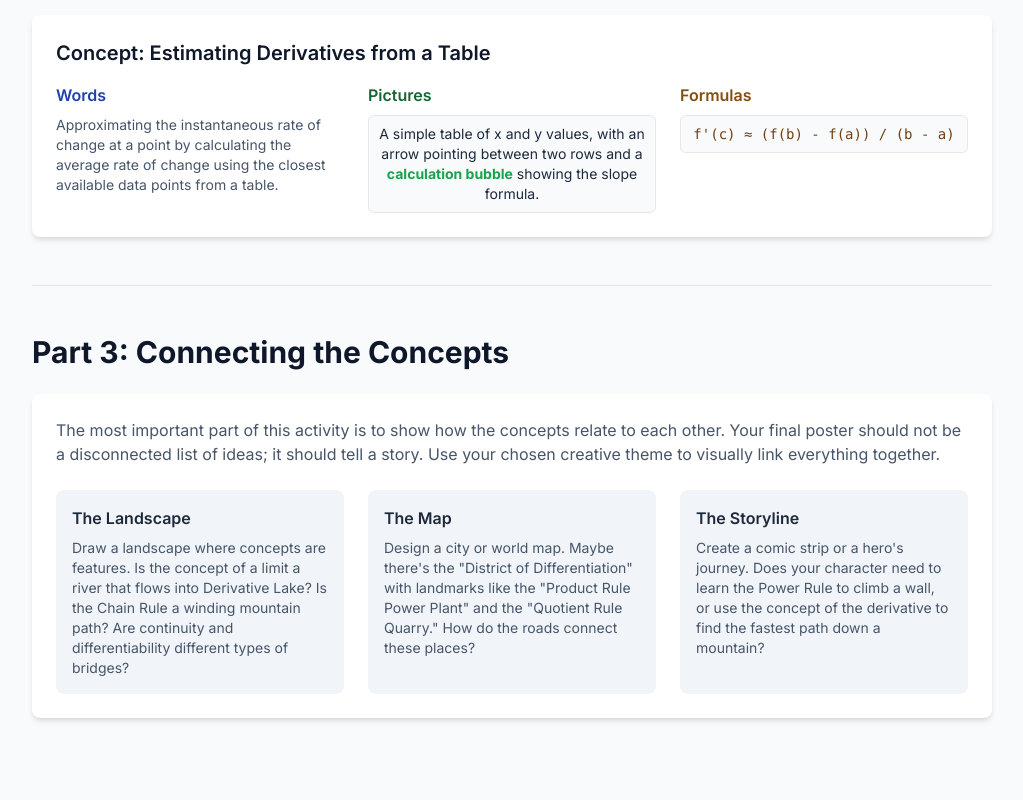
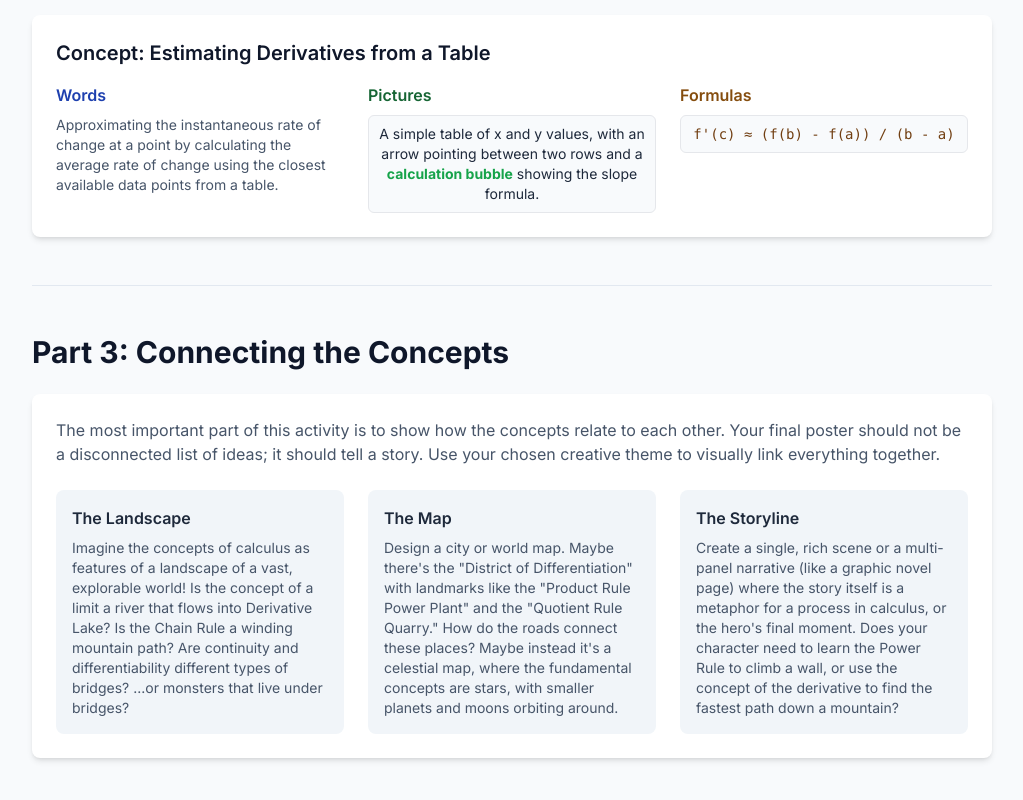
Before and after one commit to alexheaton2/demos, a plain HTML site: page math140/Concept_Map.html in a window 1280 px wide. Shown: the part 1585-2385 px from the top of the page, without its empty margins (128-1151 px from the left). Drawn offline with nearby package versions, Linux system fonts and the light colour scheme.

Commit message:
Update Concept_Map.html

```diff
--- a/math140/Concept_Map.html
+++ b/math140/Concept_Map.html
@@ -140,15 +140,15 @@
                 <div class="grid md:grid-cols-3 gap-6">
                     <div class="p-4 bg-slate-100 rounded-lg">
                         <h4 class="font-semibold text-slate-800 mb-2">The Landscape</h4>
-                        <p class="text-sm text-slate-600">Draw a landscape where concepts are features. Is the concept of a limit a river that flows into Derivative Lake? Is the Chain Rule a winding mountain path? Are continuity and differentiability different types of bridges?</p>
+                        <p class="text-sm text-slate-600">Imagine the concepts of calculus as features of a landscape of a vast, explorable world! Is the concept of a limit a river that flows into Derivative Lake? Is the Chain Rule a winding mountain path? Are continuity and differentiability different types of bridges? ...or monsters that live under bridges?</p>
                     </div>
                     <div class="p-4 bg-slate-100 rounded-lg">
                         <h4 class="font-semibold text-slate-800 mb-2">The Map</h4>
-                        <p class="text-sm text-slate-600">Design a city or world map. Maybe there's the "District of Differentiation" with landmarks like the "Product Rule Power Plant" and the "Quotient Rule Quarry." How do the roads connect these places?</p>
+                        <p class="text-sm text-slate-600">Design a city or world map. Maybe there's the "District of Differentiation" with landmarks like the "Product Rule Power Plant" and the "Quotient Rule Quarry." How do the roads connect these places? Maybe instead it's a celestial map, where the fundamental concepts are stars, with smaller planets and moons orbiting around.</p>
                     </div>
                     <div class="p-4 bg-slate-100 rounded-lg">
                         <h4 class="font-semibold text-slate-800 mb-2">The Storyline</h4>
-                        <p class="text-sm text-slate-600">Create a comic strip or a hero's journey. Does your character need to learn the Power Rule to climb a wall, or use the concept of the derivative to find the fastest path down a mountain?</p>
+                        <p class="text-sm text-slate-600">Create a single, rich scene or a multi-panel narrative (like a graphic novel page) where the story itself is a metaphor for a process in calculus, or the hero's final moment. Does your character need to learn the Power Rule to climb a wall, or use the concept of the derivative to find the fastest path down a mountain?</p>
                     </div>
                 </div>
             </div>
```
